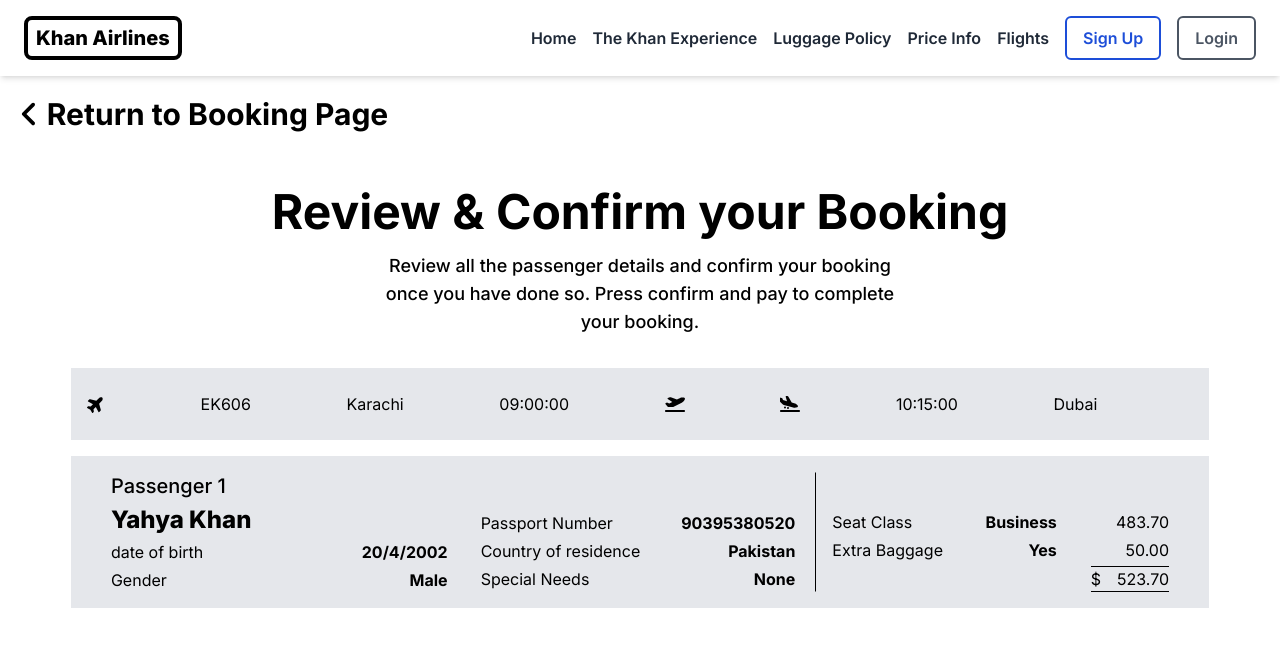
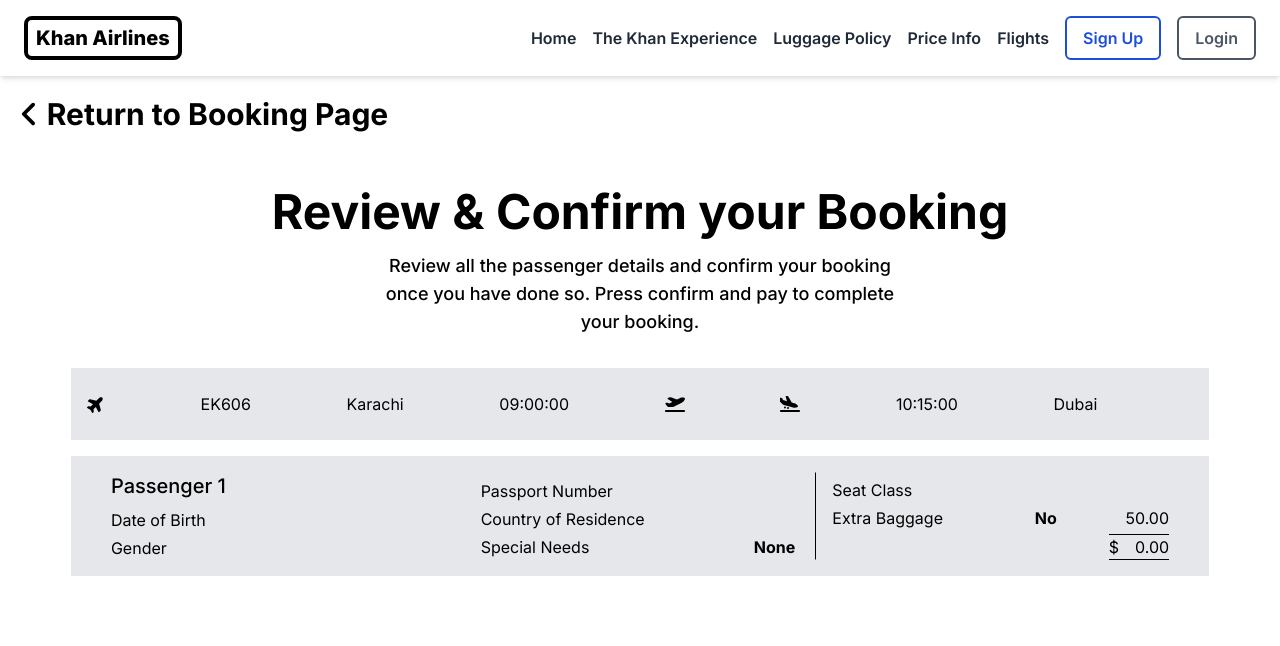
Before and after one commit to YahyaAhmedKhan/db-proj-frontend, a React (Create React App) app: page /booking/1/1/confirm in a window 1280 px wide. Shown: the top 646 px of the page. Built offline with nearby package versions, Linux system fonts and the light colour scheme.

Commit message:
booking form takes info from passenger form

```diff
--- a/src/components/booking-form.js
+++ b/src/components/booking-form.js
@@ -21,10 +21,8 @@ export const BookingForm = ({ index, base_price }) => {
   const handleInputChange = (e) => {
     const { name, value, type, checked } = e.target;
 
-    // Make a copy of the current passengerDetails
     const updatedPassengerDetails = { ...passengerDetails };
 
-    // Update the specific field based on the input name
     if (type === "checkbox") {
       updatedPassengerDetails[name] = checked;
     } else {
--- a/src/pages/booking-page.js
+++ b/src/pages/booking-page.js
@@ -24,11 +24,7 @@ import { useSelector } from "react-redux";
 
 export const BookingPage = () => {
   const { flightId, date } = useParams();
-  // const [seats, setSeats] = useState(1);
-  // const [price, setPrice] = useState(423.2);
   const [flight, setFlight] = useState({});
-  // const [passengerForms, setPassengerForms] = useState([]);
-
   const dispatch = useDispatch();
 
   const seats = useSelector((state) => state.passengerFormList.length);
@@ -68,13 +64,13 @@ export const BookingPage = () => {
     <div className="booking-page flex flex-col items-center justify-center">
       <Navbar></Navbar>
       <div className="flex justify-between w-full">
-        <div className="pl-3 pt-3 text-3xl">
+        <div className="pl-5 pt-5 text-3xl">
           <FontAwesomeIcon icon={faAngleLeft} />
           <Link className="font-bold ml-2" to={"/flights"}>
             Return to Flights
           </Link>
         </div>
-        <div className="pr-3 pt-3 text-3xl">
+        <div className="pr-5 pt-5 text-3xl">
           <Link
             className="font-bold mr-2"
             to={`${window.location.pathname}/confirm`}
--- a/src/pages/confirm-booking-page.js
+++ b/src/pages/confirm-booking-page.js
@@ -26,24 +26,30 @@ export const ConfirmBookingPage = () => {
     plane_id: 101,
     seats_left: 100,
   };
-  const passengerData = {
-    id: 1,
-    name: "Yahya Khan",
-    dob: "20/4/2002",
-    gender: "Male",
-    passportNumber: "90395380520",
-    countryOfResidence: "Pakistan",
-    specialNeeds: "None",
-    seatClass: "Business",
-    extraBaggage: true,
-    price: 483.7,
-    extraBaggagePrice: 50.0,
-  };
+  // const passengerData = {
+  //   id: 1,
+  //   name: "Yahya Khan",
+  //   dob: "20/4/2002",
+  //   gender: "Male",
+  //   passportNumber: "90395380520",
+  //   countryOfResidence: "Pakistan",
+  //   specialNeeds: "None",
+  //   seatClass: "Business",
+  //   extraBaggage: true,
+  //   price: 483.7,
+  //   extraBaggagePrice: 50.0,
+  // };
 
   const passengerDetails = useSelector((state) => state.passengerFormList);
   useEffect(() => {
     console.log(passengerDetails);
   });
+
+  const passengerData = passengerDetails[0];
+
+  useEffect(() => {
+    console.log("passengerData:", passengerData);
+  }, [passengerData]);
 
   function getPathWithoutLastSegment(url) {
     const parts = url.split("/");
@@ -51,18 +57,16 @@ export const ConfirmBookingPage = () => {
     return parts.join("/");
   }
 
-  // Example usage
-  const currentUrl = "http://localhost:3000/booking/EK606/2023-11-17/confirm";
-  const newPath = getPathWithoutLastSegment(currentUrl);
-  console.log(newPath); // Outputs 'http://localhost:3000/booking/EK606/2023-11-17'
-
   return (
     <div className="booking-page flex flex-col items-center justify-center">
       <Navbar></Navbar>
       <div className="flex justify-between w-full">
         <div className="pl-5 pt-5 text-3xl">
           <FontAwesomeIcon icon={faAngleLeft} />
-          <Link className="font-bold ml-2" to={getPathWithoutLastSegment(window.location.pathname)}>
+          <Link
+            className="font-bold ml-2"
+            to={getPathWithoutLastSegment(window.location.pathname)}
+          >
             Return to Booking Page
           </Link>
         </div>
@@ -89,57 +93,88 @@ export const ConfirmBookingPage = () => {
           </div>
         </div>
 
-        <PassengerInfoCard passenger={passengerData} />
+        <PassengerInfoCard {...passengerData} />
       </div>
     </div>
   );
 };
 
-const PassengerInfoCard = ({ passenger }) => {
+function formatPrice(price) {
+  return parseFloat(price.toFixed(2)).toFixed(2);
+}
+
+// make a dicitonrary to map seat class to price
+const seatClassPrice = {
+  Economy: formatPrice(250),
+  Business: formatPrice(375),
+  FirstClass: formatPrice(500),
+};
+
+const PassengerInfoCard = ({ index, passengerDetails, price }) => {
+  const {
+    firstName,
+    lastName,
+    dateOfBirth,
+    passportNumber,
+    nationality,
+    gender,
+    seatClass,
+    specialNeeds,
+    extraBaggage,
+  } = passengerDetails;
+
   return (
     <div className="flex flex-row w-full py-4 mt-4 bg-gray-200 px-10 ">
       <div className="flex flex-col w-4/12 pr-4 space-y-1">
-        <div className="flex flex-row text-xl font-medium"> Passenger 1</div>
-        <div className="flex flex-row font-extrabold text-2xl"> Yahya Khan</div>
+        <div className="flex flex-row text-xl font-medium">
+          Passenger {index + 1}
+        </div>
+        <div className="flex flex-row font-extrabold text-2xl">
+          {`${firstName} ${lastName}`}
+        </div>
         <div className="flex flex-row justify-between">
-          <div className="">date of birth </div>
-          <div className=" font-bold text-right">20/4/2002 </div>
+          <div className="">Date of Birth </div>
+          <div className=" font-bold text-right">{dateOfBirth}</div>
         </div>
         <div className="flex flex-row justify-between">
           <div className="">Gender </div>
-          <div className=" font-bold text-right">Male </div>
+          <div className=" font-bold text-right">{gender}</div>
         </div>
       </div>
       <div className="flex flex-col w-4/12 justify-end border-r-black border pr-5 pl-4 space-y-1">
         <div className="flex flex-row justify-between">
           <div className="">Passport Number </div>
-          <div className=" font-bold text-right">90395380520 </div>
+          <div className=" font-bold text-right">{passportNumber}</div>
         </div>
         <div className="flex flex-row justify-between">
-          <div className="">Country of residence </div>
-          <div className=" font-bold text-right">Pakistan </div>
+          <div className="">Country of Residence </div>
+          <div className=" font-bold text-right">{nationality}</div>
         </div>
         <div className="flex flex-row justify-between">
           <div className="">Special Needs </div>
-          <div className=" font-bold text-right">None </div>
+          <div className=" font-bold text-right">
+            {specialNeeds ? "Yes" : "None"}
+          </div>
         </div>
       </div>
       <div className="flex flex-col w-4/12 justify-end pl-4 space-y-1">
         <div className=" flex-row flex">
           <div className=" w-4/12">Seat Class</div>
-          <div className=" w-4/12 font-bold text-right">Business</div>
-          <div className=" w-4/12 text-right">483.70</div>
+          <div className=" w-4/12 font-bold text-right">{seatClass}</div>
+          <div className=" w-4/12 text-right">{seatClassPrice[seatClass]}</div>
         </div>
         <div className=" flex-row flex">
           <div className=" w-4/12">Extra Baggage</div>
-          <div className=" w-4/12  font-bold text-right">Yes</div>
+          <div className=" w-4/12  font-bold text-right">
+            {extraBaggage ? "Yes" : "No"}
+          </div>
           <div className=" w-4/12 text-right">50.00</div>
         </div>
 
         <div className=" flex flex-row justify-end">
           <div className=" flex-row flex border-y border-black box-border">
             <div className=" pr-4">$</div>
-            <div>523.70</div>
+            <div>{formatPrice(price)}</div>
           </div>
         </div>
       </div>
```
